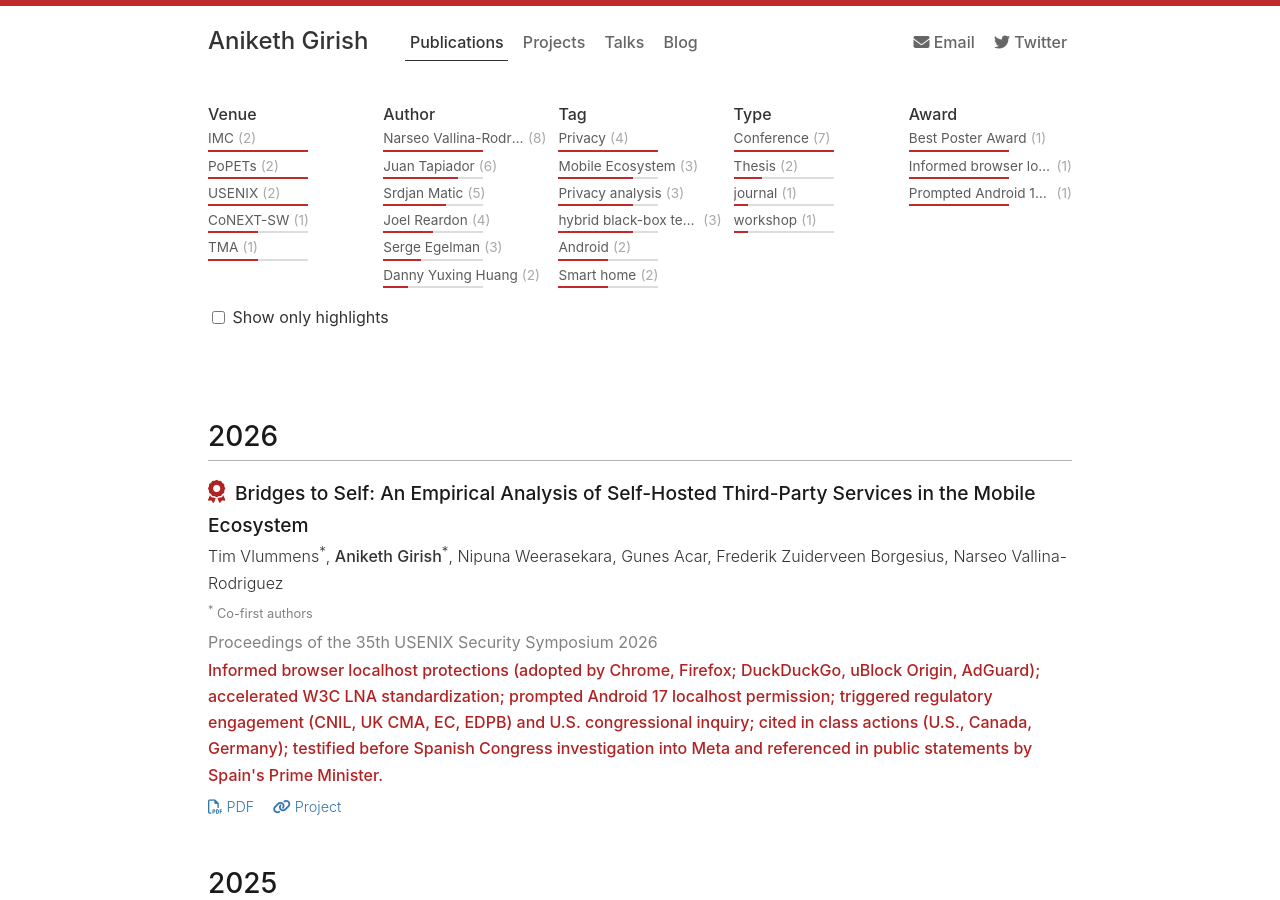
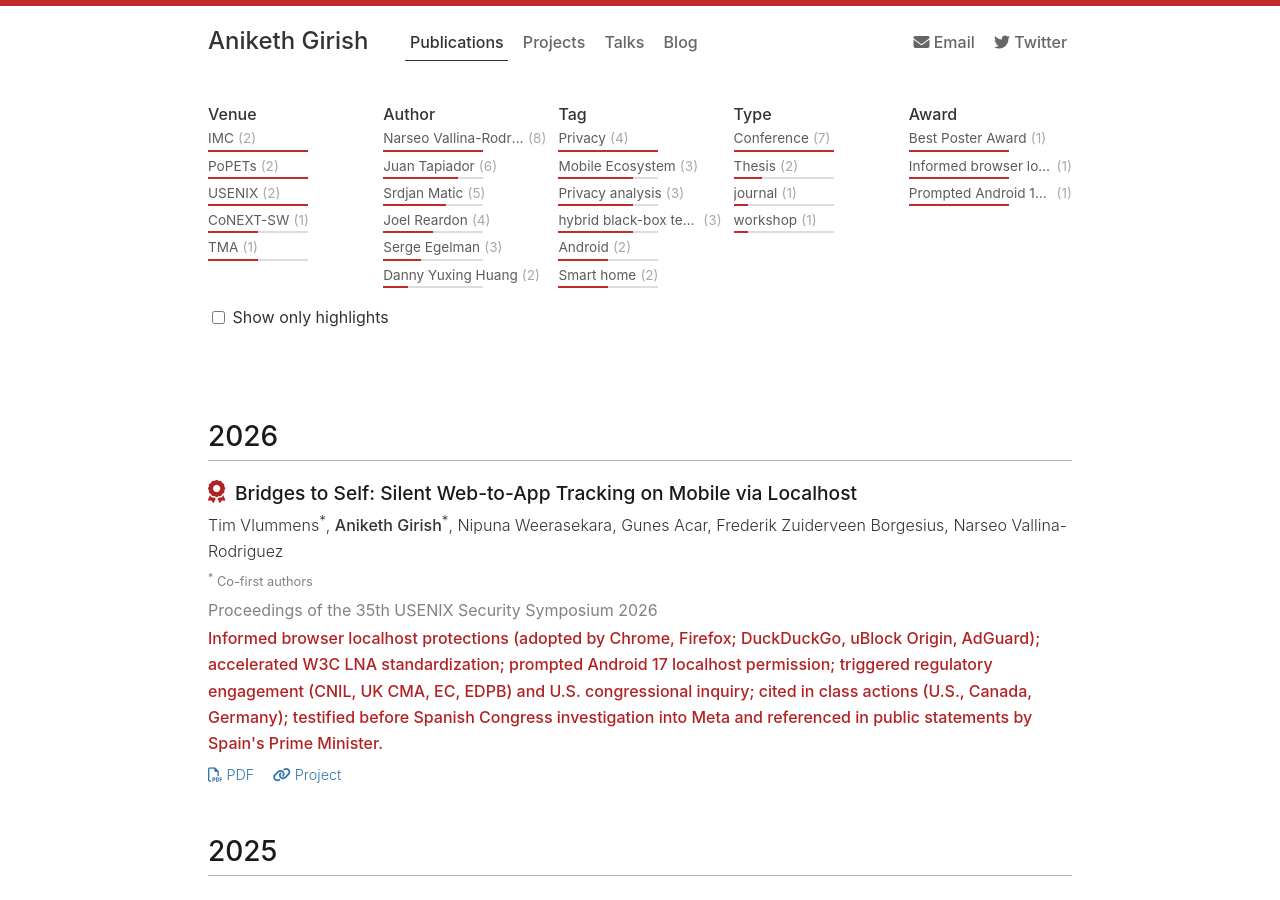
Before and after one commit to Aniketh01/aniketh01.github.io, a Jekyll site: the page built from publications.md, in a window 1280 px wide and 900 px high. Built offline with Jekyll 4.4.1, drawn with Linux system fonts in a browser that asks for light colours; nearby versions of some CDN libraries.

Commit message:
fic big fuck up: title name

```diff
--- a/_data/publications.yml
+++ b/_data/publications.yml
@@ -1,5 +1,5 @@
 - id: bridges-to-self
-  title: "Bridges to Self: An Empirical Analysis of Self-Hosted Third-Party Services in the Mobile Ecosystem"
+  title: "Bridges to Self: Silent Web-to-App Tracking on Mobile via Localhost"
   year: 2026
   authors:
     - Tim Vlummens
```
